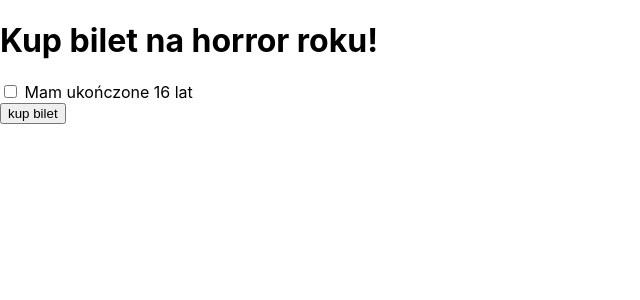
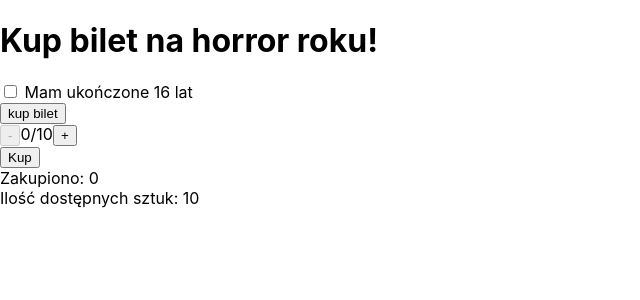
Before and after one commit to anielakm/simple-react-tasks, a React (Create React App) app: page / in a window 1280 px wide. Shown: the top 300 px of the page, without its empty margins (0-640 px from the left). Built offline with nearby package versions, Linux system fonts and the light colour scheme.

Commit message:
added second task - shop

```diff
--- a/src/App.js
+++ b/src/App.js
@@ -1,12 +1,13 @@
 import React from 'react';
-import Task1 from './Task1/Task1'
+import Movie from './Movie/Movie'
+import Shop from './Shop/Shop'
 
 
 function App() {
   return (
     <div>
-      <Task1 />
-
+      <Movie />
+      <Shop />
     </div>
   );
 }
--- /dev/null
+++ b/src/Shop/Shop.js
@@ -0,0 +1,49 @@
+import React, { Component } from 'react';
+
+class Shop extends Component {
+    constructor(props) {
+        super(props);
+        this.state = { ammount: 0, maxAmmount: 10, soldAmmount: 0, totalSoldAmmount: 0 }
+    }
+
+    handleButton = (e) => {
+
+        if (e.target.id === 'plus') {
+            if (this.state.ammount < this.state.maxAmmount) { this.setState({ ammount: this.state.ammount + 1 }) }
+
+
+        } else if (e.target.id === "minus") {
+            if (this.state.ammount > 0) { this.setState({ ammount: this.state.ammount - 1 }) }
+
+
+        } else if (e.target.id === "buy") {
+            this.setState({
+                ammount: 0,
+                maxAmmount: this.state.maxAmmount - this.state.ammount,
+                soldAmmount: this.state.ammount,
+                totalSoldAmmount: this.state.totalSoldAmmount + this.state.ammount,
+            })
+
+        }
+
+    }
+
+    render() {
+
+        return (<>
+
+            <button disabled={this.state.ammount === 0 ? true : false} id="minus" onClick={this.handleButton}>-</button>
+            {this.state.ammount}/{this.state.maxAmmount}
+            <button disabled={this.state.ammount === this.state.maxAmmount ? true : false} id="plus" onClick={this.handleButton}>+</button>
+            <br />
+            <button id="buy" disabled={this.state.maxAmmount === 0 ? true : false} onClick={this.handleButton}>Kup</button><br />
+            Zakupiono: {this.state.totalSoldAmmount} <br />
+            Ilość dostępnych sztuk: {this.state.maxAmmount}
+
+        </>
+        );
+
+    }
+}
+
+export default Shop;
```
Also changed, not shown: src/Movie/Movie.js (renamed from src/Task1/Task1.js, +2 -10 lines), src/Movie/Form.js (renamed from src/Task1/Form.js).
